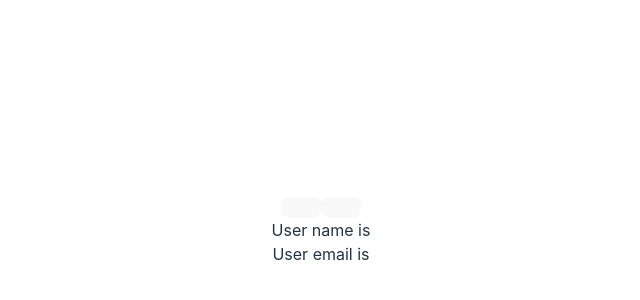
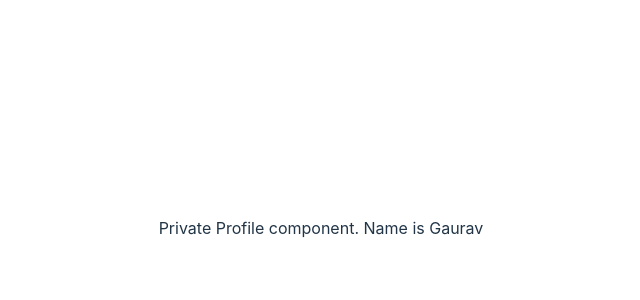
Before and after one commit to gauravkharel/retype, a React (Vite) app: page / in a window 1280 px wide. Shown: the part 172-472 px from the top of the page, without its empty margins (319-959 px from the left). Built offline with nearby package versions, Linux system fonts and the light colour scheme.

Commit message:
Component Prop
When you import a component with its prop

```diff
--- a/src/App.tsx
+++ b/src/App.tsx
@@ -1,13 +1,11 @@
 import './App.css'
-import { UserContextProvider } from './components/context/UserContext'
-import { User } from './components/context/User'
+import { Private } from './components/auth/Private'
+import { Profile } from './components/auth/Profile'
 function App() {
 
   return (
       <div className='App'>
-        <UserContextProvider>
-          <User />
-        </UserContextProvider>
+        <Private isLoggedIn={true} component={Profile} />
       </div>
   )
 }
--- /dev/null
+++ b/src/components/auth/Login.tsx
@@ -0,0 +1,3 @@
+export const Login = () => {
+    return <div>Please continue to login</div>
+}
--- /dev/null
+++ b/src/components/auth/Private.tsx
@@ -0,0 +1,16 @@
+import { Login } from "./Login";
+import { ProfileProps } from "./Profile";
+
+type PrivateProps = {
+    isLoggedIn: boolean
+    //use ComponentType to pass in component props
+    component: React.ComponentType<ProfileProps>
+}
+
+export const Private = ({isLoggedIn, component: Component}: PrivateProps) => {
+    if(isLoggedIn){
+        return <Component name='Gaurav' />
+    } else{
+        return <Login />
+    }
+}
--- /dev/null
+++ b/src/components/auth/Profile.tsx
@@ -0,0 +1,6 @@
+export type ProfileProps = {
+    name: string
+}
+export const Profile = ({name}: ProfileProps) => {
+    return <div>Private Profile component. Name is {name}</div>
+ }
```
